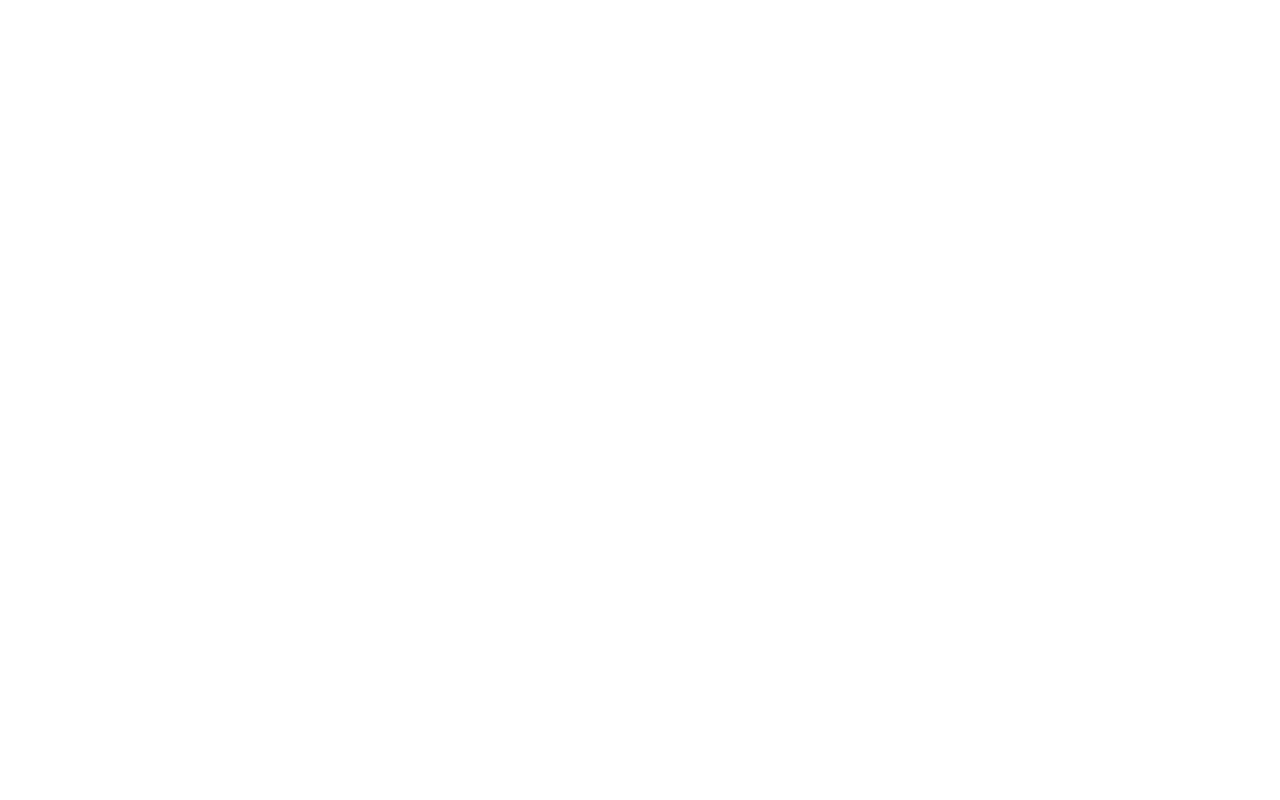
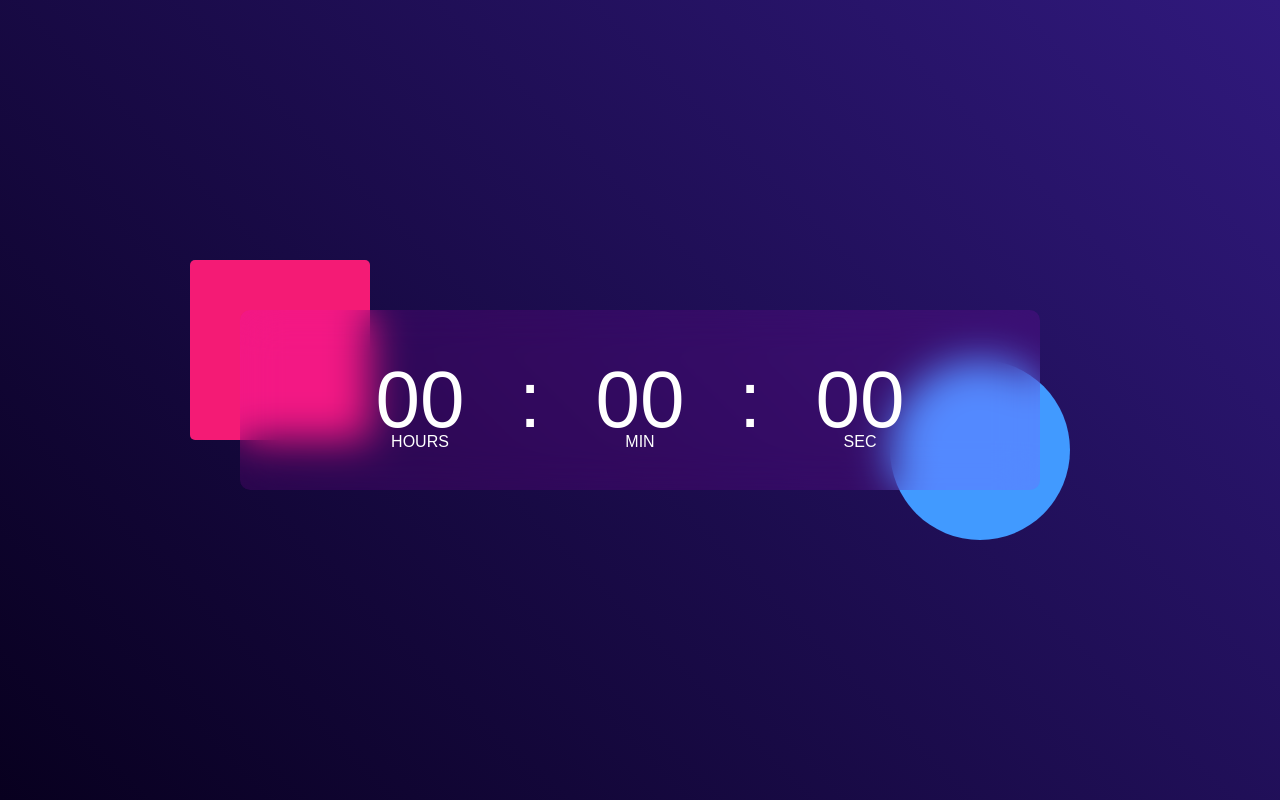
Before and after one commit to iildarado/awesome-scripts, a plain HTML site: page html-css-js/digital-clock/index.html in a window 1280 px wide. Drawn offline with Linux system fonts and the light colour scheme.

Commit message:
digital-clock (raw)

```diff
--- a/html-css-js/digital-clock/index.html
+++ b/html-css-js/digital-clock/index.html
@@ -7,9 +7,17 @@
         <link rel="stylesheet" href="style.css">
     </head>
     <body>
-        <div class="container">
-
-
+        <div class="main">
+            <div class="container">
+                <div class="clock">
+                    <span id="hrs">00</span>
+                    <span>:</span>
+                    <span id="min">00</span>
+                    <span>:</span>
+                    <span id="sec">00</span>
+                </div>
+            </div>
         </div>
     </body>
+    <script src="app.js"></script>
 </html>
--- a/html-css-js/digital-clock/style.css
+++ b/html-css-js/digital-clock/style.css
@@ -4,11 +4,73 @@
     font-family: 'Poppins', sans-serif;
     box-sizing: border-box;
 }
-
+.main {
+    width: 100%;
+    min-height: 100vh;
+    background: linear-gradient(45deg, #08001f, #30197d);
+    color: #fff;
+    position: relative;
+}
 .container {
+    width: 800px;
+    height: 180px;
+    position:absolute;
+    top: 50%;
+    left: 50%;
+    transform: translate(-50%, -50%);
+}
+.container::before {
+    content: '';
+    width: 180px;
+    height: 180px;
+    background: #f41b75;
+    border-radius: 5px;
+    position: absolute;
+    left: -50px;
+    top: -50px;
+    z-index: -1;
+}
+.container::after {
+    content: '';
+    width: 180px;
+    height: 180px;
+    background: #419aff;
+    border-radius: 50%;
+    position: absolute;
+    right: -30px;
+    bottom: -50px;
+    z-index: -1;
+}
+.clock {
     width: 100%;
-    min-height: 100hv;
-    background: linear-gradient(45deg, #142421, #facdcf);
-    color: #fff;
+    height: 100%;
+    background: rgba(235, 0, 255, 0.11);
+    border-radius: 10px;
+    display: flex;
+    align-items: center;
+    justify-content: center;
+    backdrop-filter: blur(20px);
+}
+.clock span {
+    font-size: 80px;
+    width: 110px;
+    display: inline-block;
+    text-align: center;
+    position: relative;
+}
+.clock span::after {
+    font-size: 16px;
     position: absolute;
+    bottom: -5px;
+    left: 50%;
+    transform: translateX(-50%);
 }
+#hrs::after {
+    content: 'HOURS';
+}
+#min::after {
+    content: 'MIN';
+}
+#sec::after {
+    content: 'SEC';
+}
```
